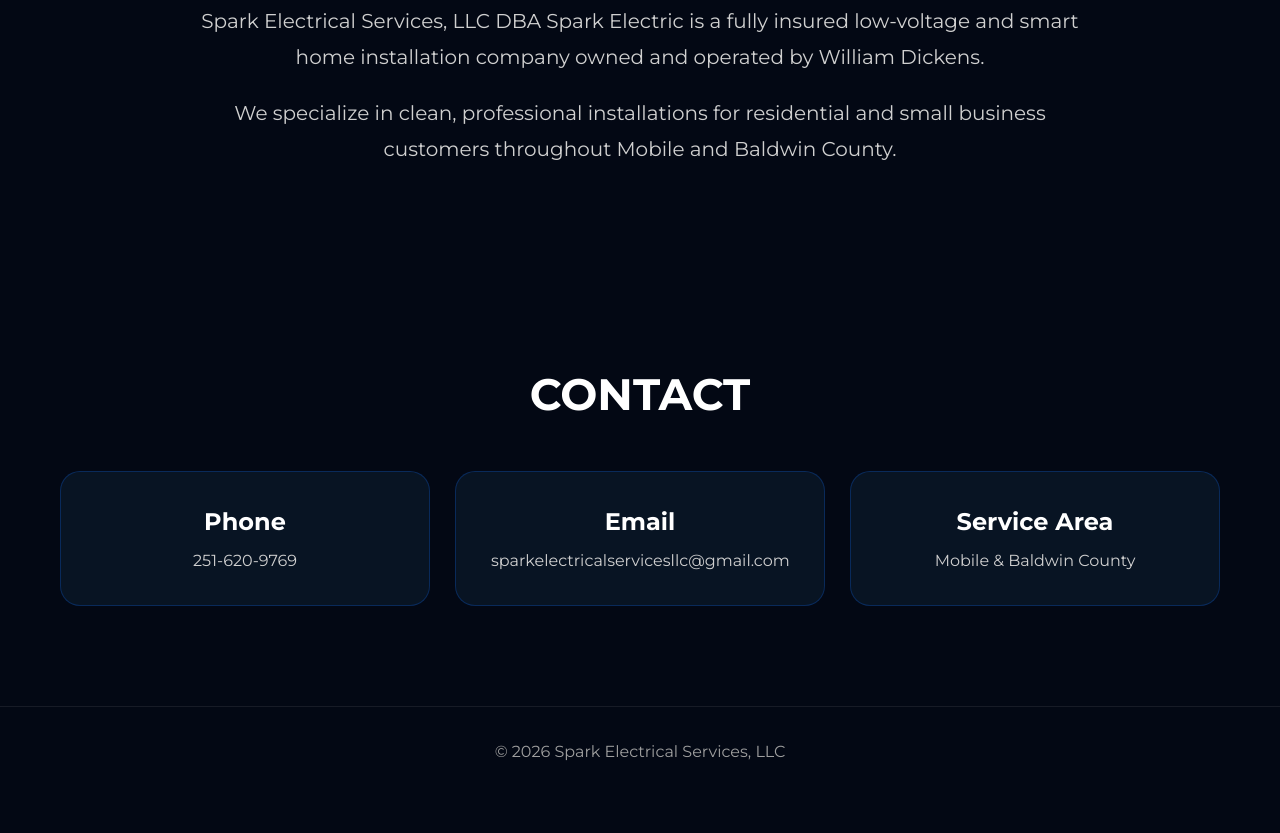
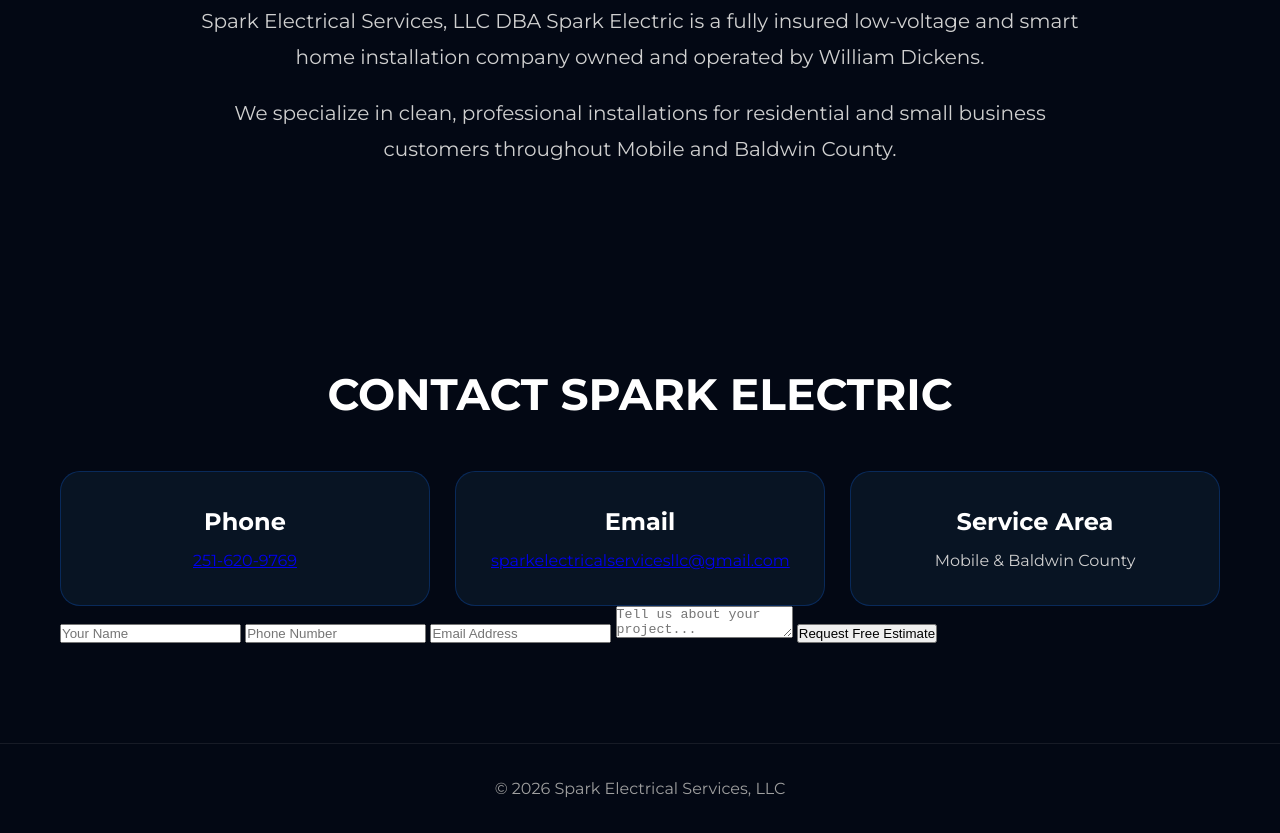
Before and after one commit to sparkelectric21/getsparkwired-website, a plain HTML site: page index.html in a window 1280 px wide. Shown: the part 1814-2647 px from the top of the page. Before the commit the page ends 2610 px from the top, so only its background shows below. Drawn offline with Linux system fonts and the light colour scheme.

Commit message:
Update index.html

```diff
--- a/index.html
+++ b/index.html
@@ -135,18 +135,24 @@ and small business customers throughout Mobile and Baldwin County.
 
 <section id="contact" class="contact-section">
 
-<h2>CONTACT</h2>
+<h2>CONTACT SPARK ELECTRIC</h2>
 
 <div class="contact-grid">
 
 <div class="contact-box">
 <h3>Phone</h3>
-<p>251-620-9769</p>
+<p>
+<a href="tel:2516209769">251-620-9769</a>
+</p>
 </div>
 
 <div class="contact-box">
 <h3>Email</h3>
-<p>sparkelectricalservicesllc@gmail.com</p>
+<p>
+<a href="mailto:sparkelectricalservicesllc@gmail.com">
+sparkelectricalservicesllc@gmail.com
+</a>
+</p>
 </div>
 
 <div class="contact-box">
@@ -155,6 +161,38 @@ and small business customers throughout Mobile and Baldwin County.
 </div>
 
 </div>
+
+<form class="quote-form"
+action="https://formsubmit.co/sparkelectricalservicesllc@gmail.com"
+method="POST">
+
+<input type="hidden" name="_captcha" value="false">
+
+<input type="text"
+name="name"
+placeholder="Your Name"
+required>
+
+<input type="tel"
+name="phone"
+placeholder="Phone Number"
+required>
+
+<input type="email"
+name="email"
+placeholder="Email Address"
+required>
+
+<textarea
+name="message"
+placeholder="Tell us about your project..."
+required></textarea>
+
+<button type="submit">
+Request Free Estimate
+</button>
+
+</form>
 
 </section>
 
```
